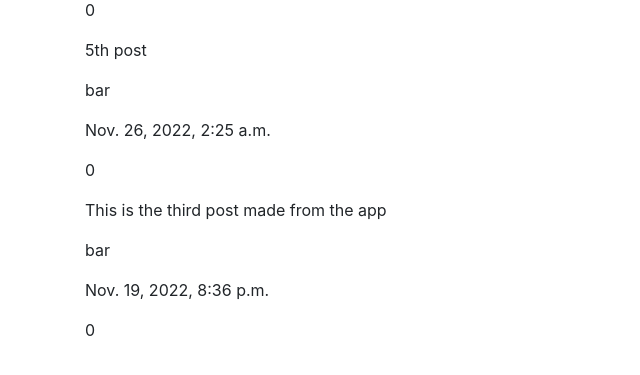
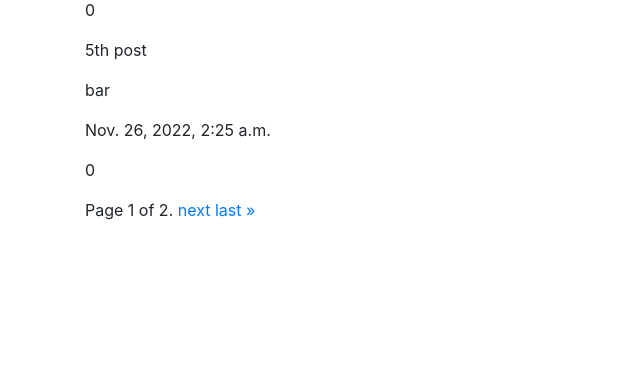
Before and after one commit to cdramirezh/network, a Django app: a page that uses network/templates/network/profile_page.html in a window 1280 px wide. Shown: the part 202-577 px from the top of the page, without its empty margins (0-640 px from the left). Run offline with Django 3.2, Linux system fonts and the light colour scheme; data comes from the database, SQL or seed files in the repository; both versions use the stored data as it was after the commit; some libraries are stand-ins or nearby versions.

Commit message:
Now users can follow eachother in the front end. Implemented pagination in profile page. Posts display gotta be enhanced with React later

```diff
--- a/network/models.py
+++ b/network/models.py
@@ -11,7 +11,7 @@ class User(AbstractUser):
             self.following.add(user)
             self.save()
         else:
-            raise ValidationError("A user can't follow themself, that's narcissist")
+            raise ValidationError("A user can't follow themself, that's narcissistic")
 
     def unfollow(self, user):
         """ follower.unfollow(followed) """
--- a/network/templates/network/profile_page.html
+++ b/network/templates/network/profile_page.html
@@ -3,19 +3,40 @@
 
 {% block body %}
     {% if follow_button %}
-        <input type="submit" value={{ follow_button }}>
+        <form action="{% url 'toggle_follow' requested_user.username follow_button %}" method="POST">
+            {% csrf_token %}
+            <input type="submit" value={{ follow_button }}>
+        </form>
     {% else %}
     {% endif %}
     username: {{ requested_user.username }}
     Number of followers: {{ requested_user.get_total_followers }}
     Number of people following: {{ requested_user.get_total_following }}
-    {% for post in posts %}
+    {% for post in page_obj %}
         <p>{{ post.content }}</p>
         <p>{{ post.poster }}</p>
         <p>{{ post.creation_date }}</p>
         <p>{{ post.get_likes }}</p>
     {% endfor %}
 
+    <div class="pagination">
+        <span class="step-links">
+            {% if page_obj.has_previous %}
+                <a href="?page=1">&laquo; first</a>
+                <a href="?page={{ page_obj.previous_page_number }}">previous</a>
+            {% endif %}
+
+            <span class="current">
+                Page {{ page_obj.number }} of {{ page_obj.paginator.num_pages }}.
+            </span>
+
+            {% if page_obj.has_next %}
+                <a href="?page={{ page_obj.next_page_number }}">next</a>
+                <a href="?page={{ page_obj.paginator.num_pages }}">last &raquo;</a>
+            {% endif %}
+        </span>
+    </div>
+
 {% endblock %}
 
 {% block script %}
--- a/network/urls.py
+++ b/network/urls.py
@@ -11,4 +11,5 @@ urlpatterns = [
     path("create", views.create_post, name="create_post"),
     path("profile_page/<str:username>", views.profile_page, name="profile_page"),
     path("following", views.following, name='following'),
+    path("toggle_follow/<str:followed_username>/<str:button_state>", views.toggle_follow, name='toggle_follow'),
 ]
--- a/network/views.py
+++ b/network/views.py
@@ -107,11 +107,17 @@ def profile_page(request, username):
         if requested_user in user.following.all(): follow_button = 'Unfollow'
         else: follow_button = 'Follow'
 
+    # Divide in pages
+    items_per_page = 2
+    pages = Paginator(posts, items_per_page)
+    page_number = request.GET.get('page')
+    page_obj = pages.get_page(page_number)
+
     # This page should reuse a substructure of index, not include a completely new template.
     # It could be done with REACT
     return render(request, "network/profile_page.html", {
         'requested_user': requested_user,
-        'posts': posts,
+        'page_obj': page_obj,
         'follow_button': follow_button,
     })
 
@@ -120,3 +126,19 @@ def profile_page(request, username):
 def following(request):
     posts = Post.get_posts('FOLLOWING', user=request.user)
     return index(request,posts)
+
+@login_required(login_url='login')
+def toggle_follow(request, followed_username, button_state):
+    # Make sure followed exist
+    try:
+        followed_user = User.objects.get(username=followed_username)
+    except User.DoesNotExist:
+        # This should be a cute page
+        return HttpResponse(f'404 User {followed_username} not found')
+
+    if button_state == 'Follow':
+        request.user.follow(followed_user)
+    if button_state == 'Unfollow':
+        request.user.unfollow(followed_user)
+
+    return HttpResponseRedirect(reverse("profile_page", args=(followed_username,)))
```
Also changed, not shown: db.sqlite3.
